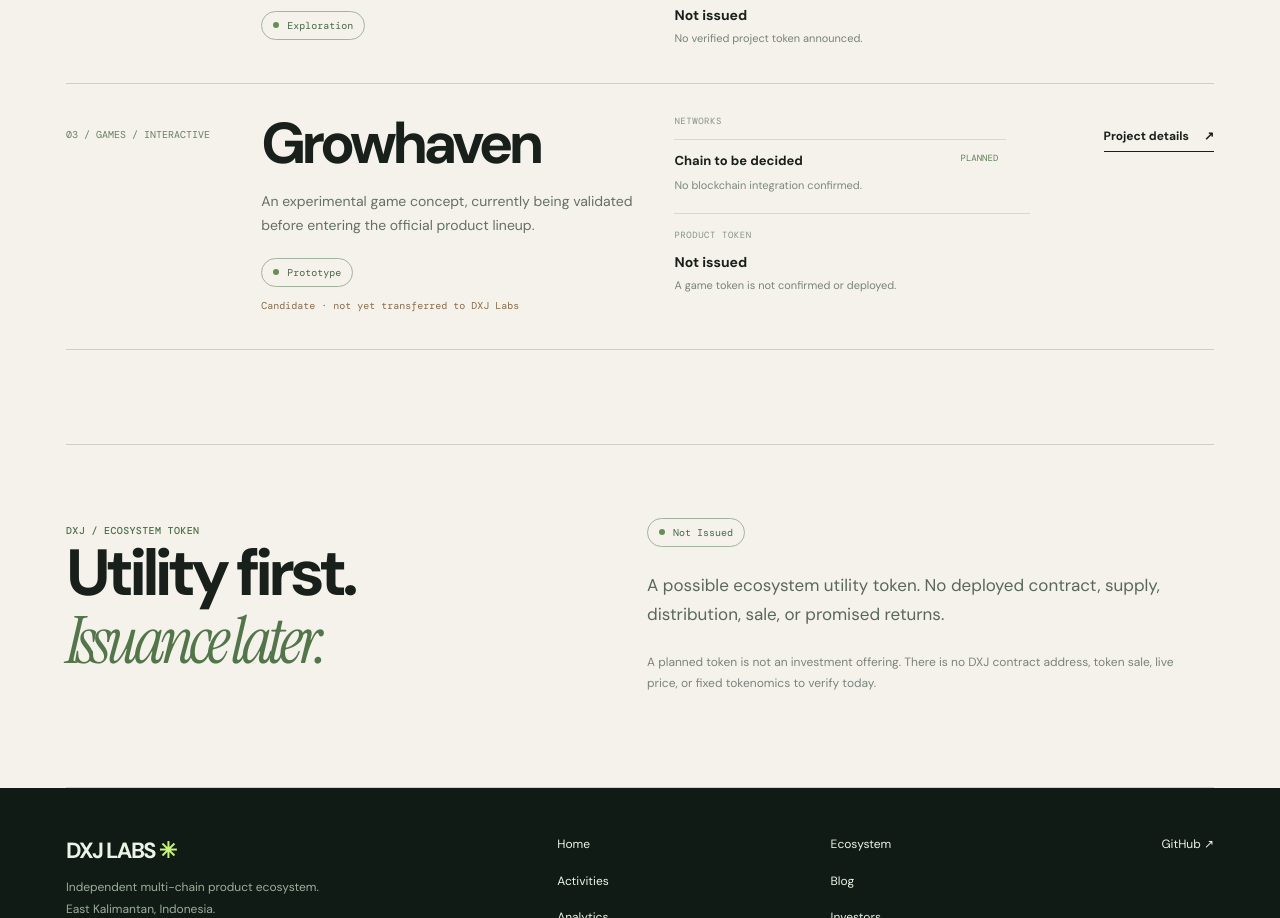
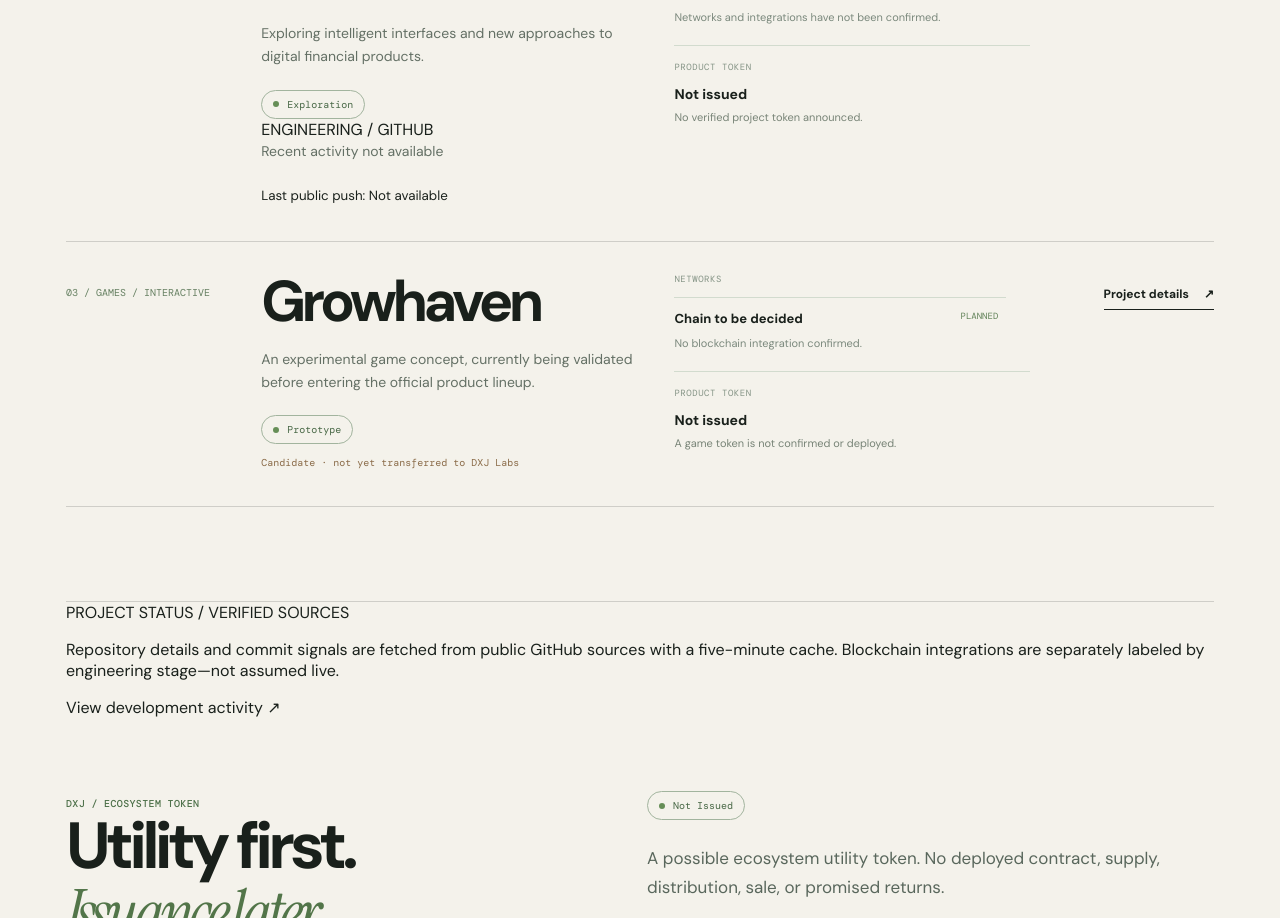
Before and after one commit to DXJLabs/dxj-labs-site, a Next.js app: page /ecosystem in a window 1280 px wide. Shown: the part 1226-2144 px from the top of the page. Built offline with nearby package versions, Linux system fonts and the light colour scheme; no server answers.

Commit message:
feat: integrate verified GitHub project activity into the ecosystem page

```diff
--- a/app/ecosystem/page.tsx
+++ b/app/ecosystem/page.tsx
@@ -2,28 +2,35 @@ import type { Metadata } from "next";
 import Link from "next/link";
 import PlatformPage from "../../components/PlatformPage";
 import { ecosystemToken, projects } from "../../lib/platform";
+import { getConsoleSnapshot, readableDate } from "../../lib/github-console";
+
+export const revalidate = 300;
 
 export const metadata: Metadata = { title: "Ecosystem | DXJ Labs", description: "Explore DXJ Labs products, their real development stages, planned blockchain integrations and token status." };
 
 const stageName = { "in-development": "In development", exploration: "Exploration", prototype: "Prototype" };
 const networkName = { live: "Live", testing: "Testing", planned: "Planned" };
 
-export default function EcosystemPage() {
+export default async function EcosystemPage() {
+  const snapshot = await getConsoleSnapshot();
   return (
     <PlatformPage number="01" tag="PRODUCT ECOSYSTEM" title="Many ideas. One ecosystem." description="An independent, multi-chain product studio. Every project has its own mission, development stage, and technology decisions. Network support and token status are shown without guesswork.">
       <section className="platform-section">
         <div className="platform-section-heading"><h2>Products & experiments</h2><span>{String(projects.length).padStart(2, "0")} documented directions</span></div>
         <div className="ecosystem-list">
-          {projects.map((product, index) => (
+          {projects.map((product, index) => {
+            const repo = snapshot.repositories.find(item => item.config.slug === product.slug);
+            return (
             <article key={product.slug} className="ecosystem-item">
               <div className="ecosystem-item-number">0{index + 1} / {product.area.toUpperCase()}</div>
-              <div className="ecosystem-item-main"><h3>{product.name}</h3><p>{product.description}</p><span className="platform-status">{stageName[product.stage]}</span>{product.affiliation === "candidate" && <span className="candidate-label">Candidate · not yet transferred to DXJ Labs</span>}</div>
+              <div className="ecosystem-item-main"><h3>{product.name}</h3><p>{product.description}</p><span className="platform-status">{stageName[product.stage]}</span>{product.affiliation === "candidate" && <span className="candidate-label">Candidate · not yet transferred to DXJ Labs</span>}{repo && <div className="project-code-signal"><span>ENGINEERING / GITHUB</span>{repo.commits[0] ? <a href={repo.commits[0].url} target="_blank" rel="noopener noreferrer">{repo.commits[0].title} ↗</a> : <p>Recent activity not available</p>}<small>Last public push: {readableDate(repo.metadata?.pushed_at || null)}</small></div>}</div>
               <div className="ecosystem-item-info"><span className="info-label">NETWORKS</span>{product.networks.map(network => <div className="chain-row" key={network.name}><strong>{network.name}</strong><span>{networkName[network.stage]}</span><small>{network.note}</small></div>)}<div className="token-summary"><span className="info-label">PRODUCT TOKEN</span><strong>Not issued</strong><small>{product.token.note}</small></div></div>
               <div className="ecosystem-item-action"><Link href={`/ecosystem/${product.slug}`}>Project details <span aria-hidden="true">↗</span></Link></div>
             </article>
-          ))}
+          );})}
         </div>
       </section>
+      <div className="ecosystem-evidence"><span>PROJECT STATUS / VERIFIED SOURCES</span><p>Repository details and commit signals are fetched from public GitHub sources with a five-minute cache. Blockchain integrations are separately labeled by engineering stage—not assumed live.</p><a href="/activities">View development activity ↗</a></div>
       <section className="platform-section token-explainer">
         <div><span className="section-tag">DXJ / ECOSYSTEM TOKEN</span><h2>Utility first.<br /><em>Issuance later.</em></h2></div>
         <div><span className="platform-status status-pending">Not issued</span><p>{ecosystemToken.description}</p><p className="platform-fineprint">A planned token is not an investment offering. There is no DXJ contract address, token sale, live price, or fixed tokenomics to verify today.</p></div>
```
